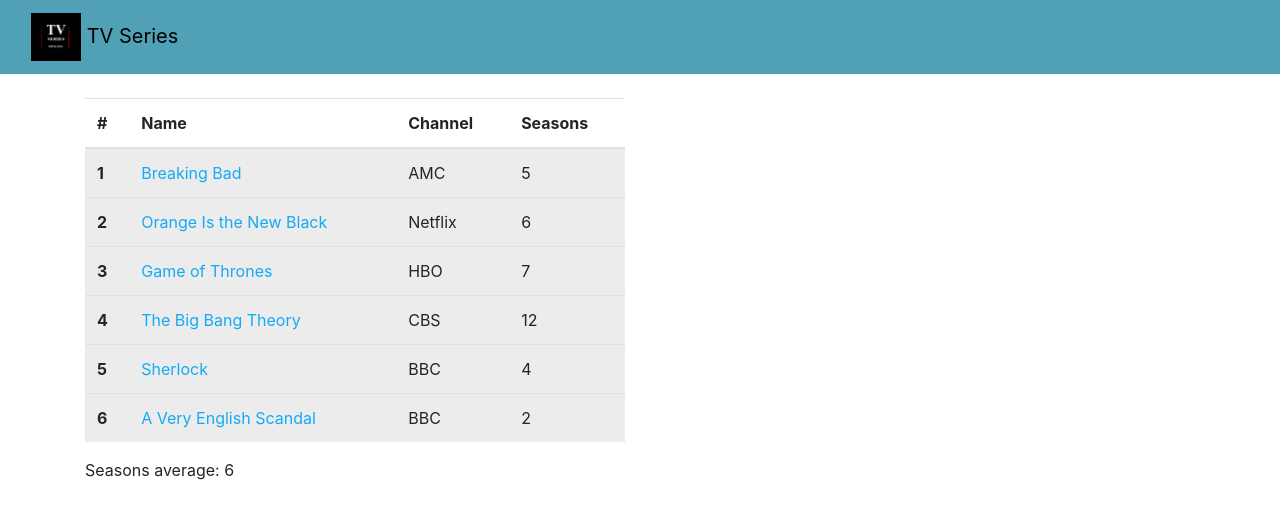
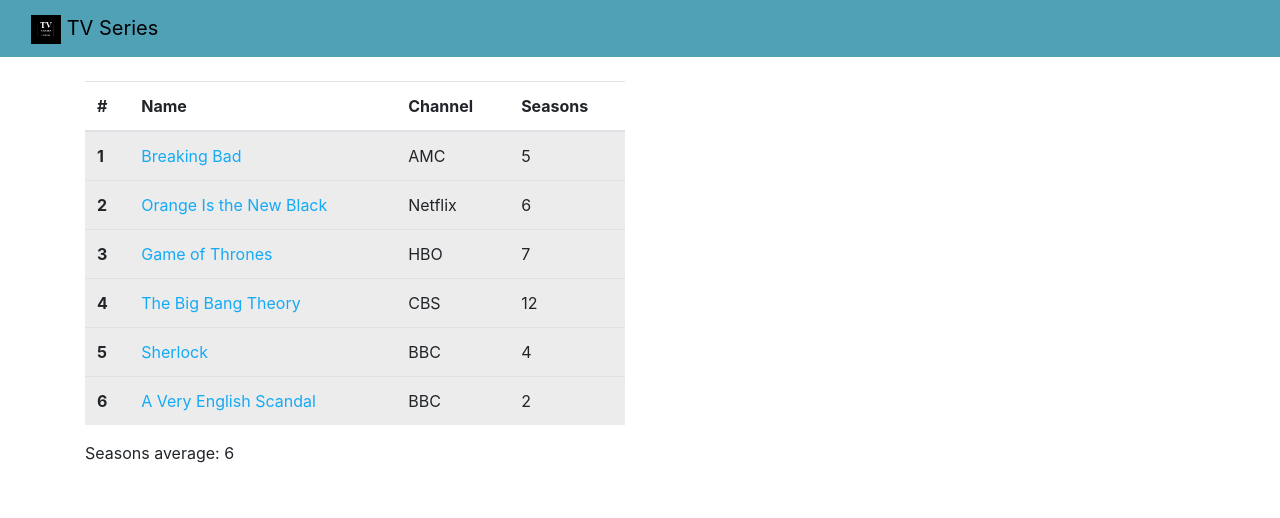
Before and after one commit to juanspardor/202210_Taller_TypeScript_1, a plain HTML site: page index.html in a window 1280 px wide. Drawn offline with nearby package versions, Linux system fonts and the light colour scheme.

Commit message:
Ajuste al size del logo para que se parezca mas a la imagen de guia

```diff
--- a/index.html
+++ b/index.html
@@ -13,7 +13,7 @@
     <nav class="navbar" style="background-color: #50a1b5;">
         <div class = "container-fluid">
             <a class="navbar-brand" href="#" style = "color:black;">
-                <img src="./Logo.png" alt="" width="50px" class="d-inline-block ">
+                <img src="./Logo.png" alt="" width="30px" class="d-inline-block ">
                 TV Series
               </a>
         </div>
```
